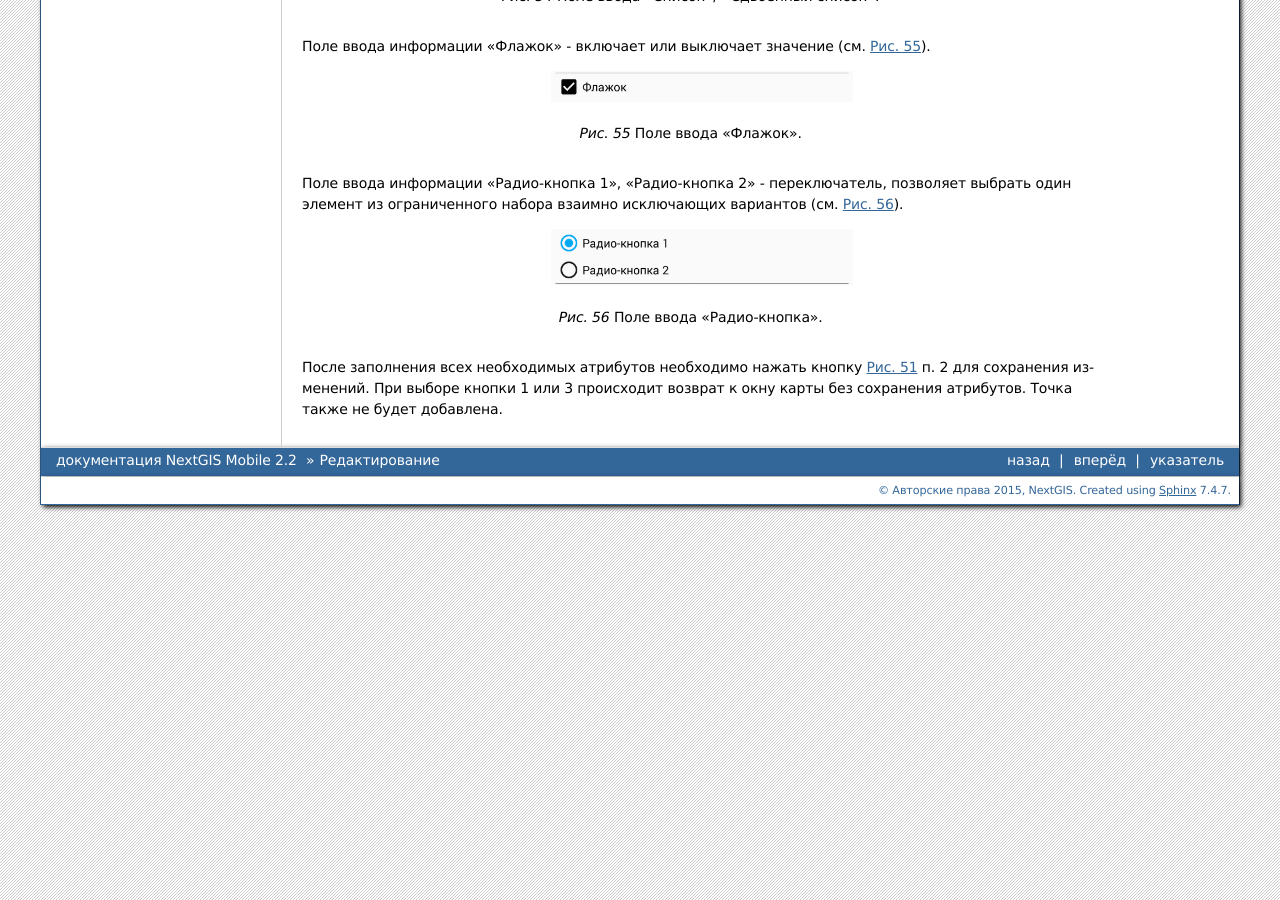
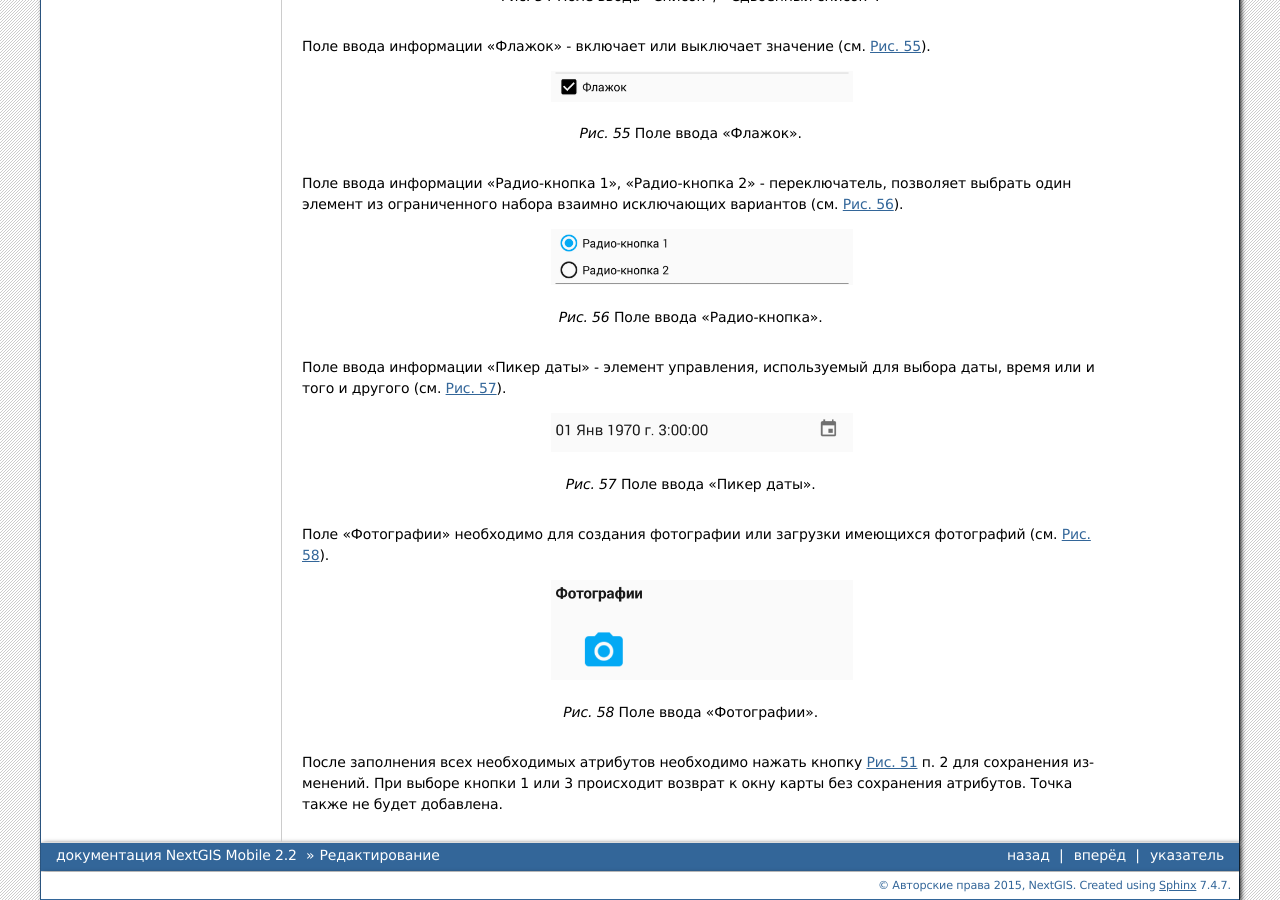
Before and after one commit to nextgis/docs_ngmobile, a Sphinx documentation site: the page built from source/editing.rst, in a window 1280 px wide and 900 px high, scrolled down 15861 px. Built offline with Sphinx 7.4.7, drawn with Linux system fonts in a browser that asks for light colours; formulas are drawn with MathJax 3.

Commit message:
установка атрибутов для настраиваемых форм

```diff
--- a/source/editing.rst
+++ b/source/editing.rst
@@ -695,9 +695,24 @@
 
    Поле ввода "Радио-кнопка".
 
+Поле ввода информации "Пикер даты" - элемент управления, используемый для выбора даты,
+время или и того и другого (см. :numref:`ngmobile_date_pic`).
 
+.. figure:: _static/date.png
+   :name: ngmobile_date_pic
+   :align: center
+   :width: 8cm
 
+   Поле ввода "Пикер даты".
 
+Поле "Фотографии" необходимо для создания фотографии или загрузки имеющихся фотографий (см. :numref:`ngmobile_photo_pic`).
+
+.. figure:: _static/photo.png
+   :name: ngmobile_photo_pic
+   :align: center
+   :width: 8cm
+
+   Поле ввода "Фотографии".
 
 
 После заполнения всех необходимых атрибутов необходимо нажать кнопку
```
Also changed, not shown: source/_static/date.png (added), source/_static/photo.png (added).
